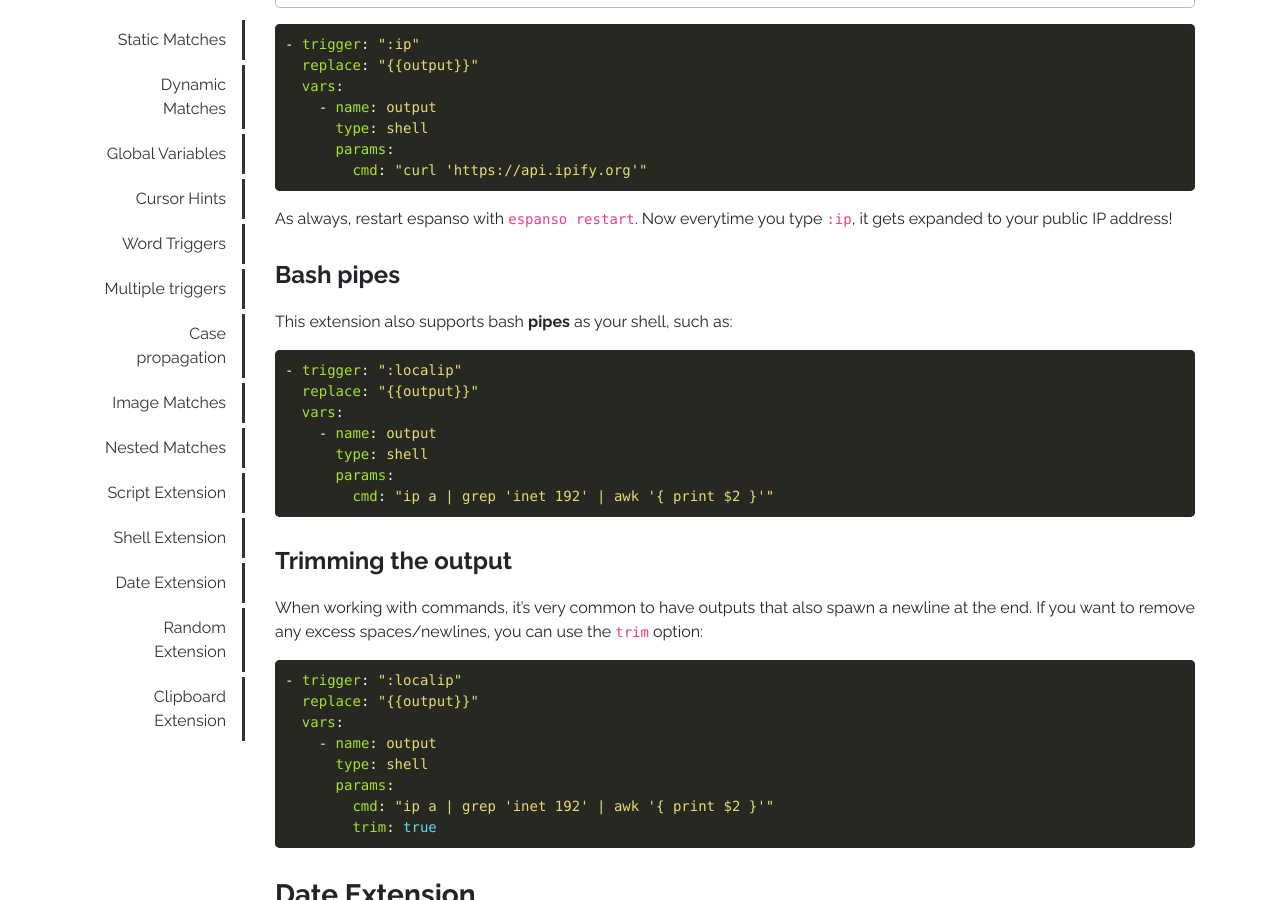
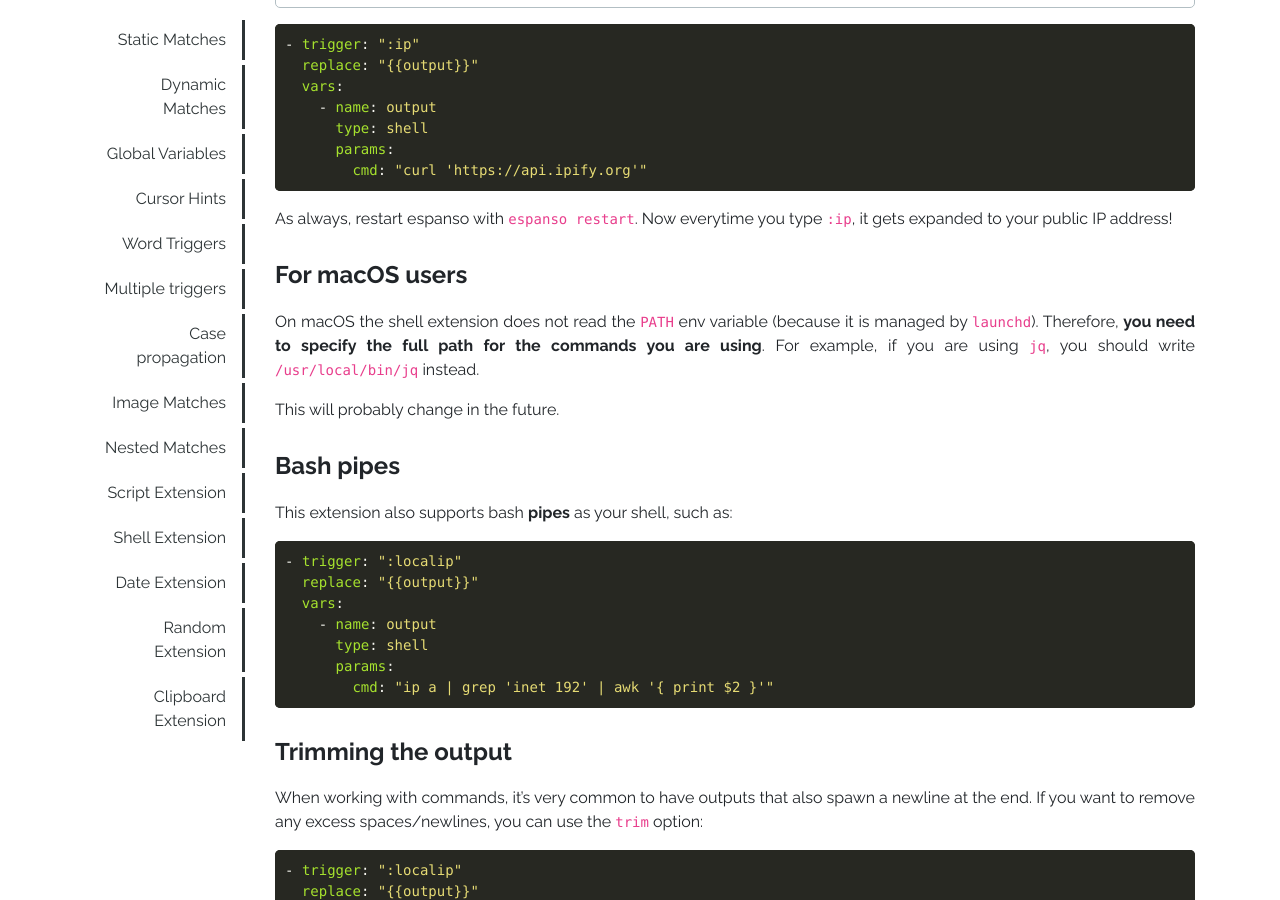
Before and after one commit to espanso/espanso, a Jekyll site: the page built from docs/matches.md, in a window 1280 px wide and 900 px high, scrolled down 7639 px. Built offline with Jekyll 4.4.1, drawn with Linux system fonts in a browser that asks for light colours.

```diff
--- a/docs/matches.md
+++ b/docs/matches.md
@@ -381,6 +381,12 @@ IP from [ipify](https://www.ipify.org/).
 As always, restart espanso with `espanso restart`. Now everytime you type `:ip`, it gets expanded to your public
 IP address!
 
+#### For macOS users
+
+On macOS the shell extension does not read the `PATH` env variable (because it is managed by `launchd`). Therefore, **you need to specify the full path for the commands you are using**. For example, if you are using `jq`, you should write `/usr/local/bin/jq` instead.
+
+This will probably change in the future.
+
 #### Bash pipes
 
 This extension also supports bash **pipes** as your shell, such as:
```
Also changed, not shown: _data/sponsors.yml (+8 -0 lines), docs/sync.md (+2 -0 lines), assets/images/sponsors/bf.png (added), assets/images/sponsors/hmp.jpg (added).
